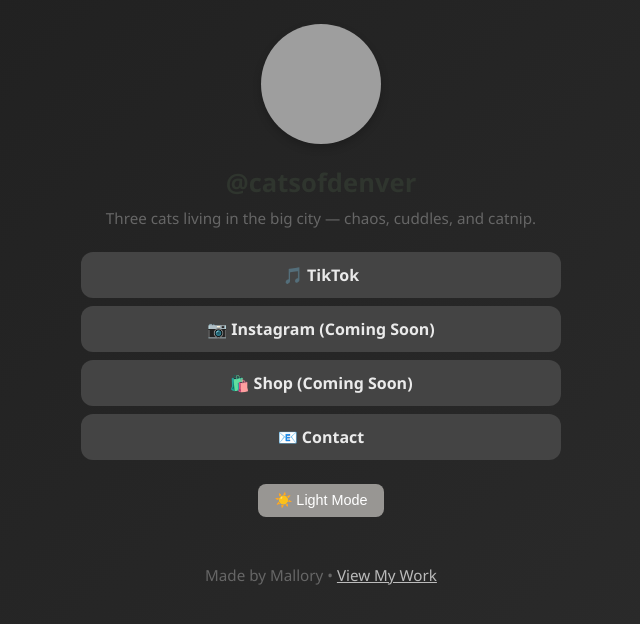
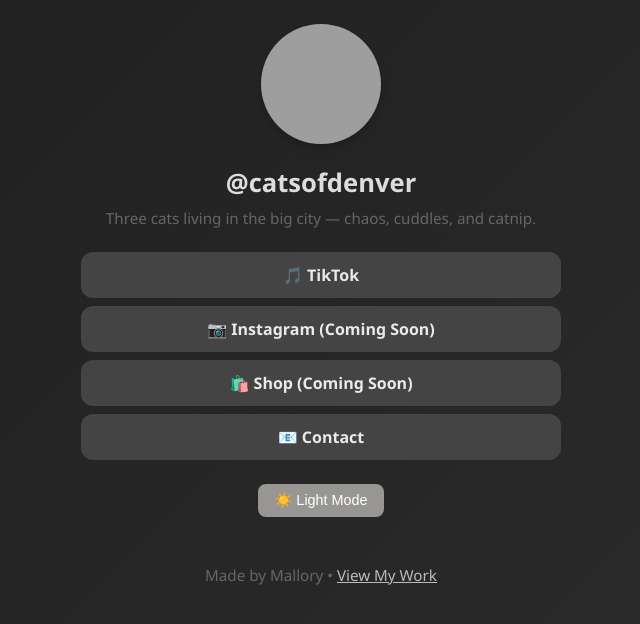
Before and after one commit to mallory333/cats-of-denver, a plain HTML site: page index.html in a window 1280 px wide. Both pictures are taken after a click on the button "🌙 Dark Mode". Shown: the whole page, without its empty margins (319-959 px from the left). Drawn offline with Linux system fonts and the light colour scheme; grey boxes are pictures that could not be loaded.

Commit message:
Update styles.css
Updating H1 to be lighter in dark mode

```diff
--- a/stylesheet/styles.css
+++ b/stylesheet/styles.css
@@ -92,7 +92,9 @@ body.dark {
   background: linear-gradient(135deg, #1f1f1f 0%, #2c2c2c 100%) !important;
   color: #eaeaea;
 }
-
+body.dark main.container header h1 {
+  color: #ddd;
+}
 body.dark .links a {
   background-color: #444;
   color: #eaeaea;
```
